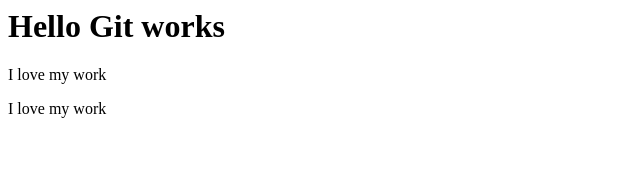
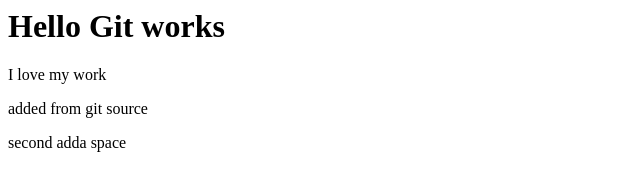
Before and after one commit to mahlatse077/demo-repo, a plain HTML site: page index.html in a window 1280 px wide. Shown: the whole page, without its empty margins (0-640 px from the left). Drawn offline with Linux system fonts and the light colour scheme.

Commit message:
upadated index.html
new changes made

```diff
--- a/index.html
+++ b/index.html
@@ -5,5 +5,9 @@
 </div>
 
 <div>
-    <p>I love my work</p>
+    <p>added from git source</p>
 </div>
+
+<div>
+    <p>second adda space</p>
+</div>
```
